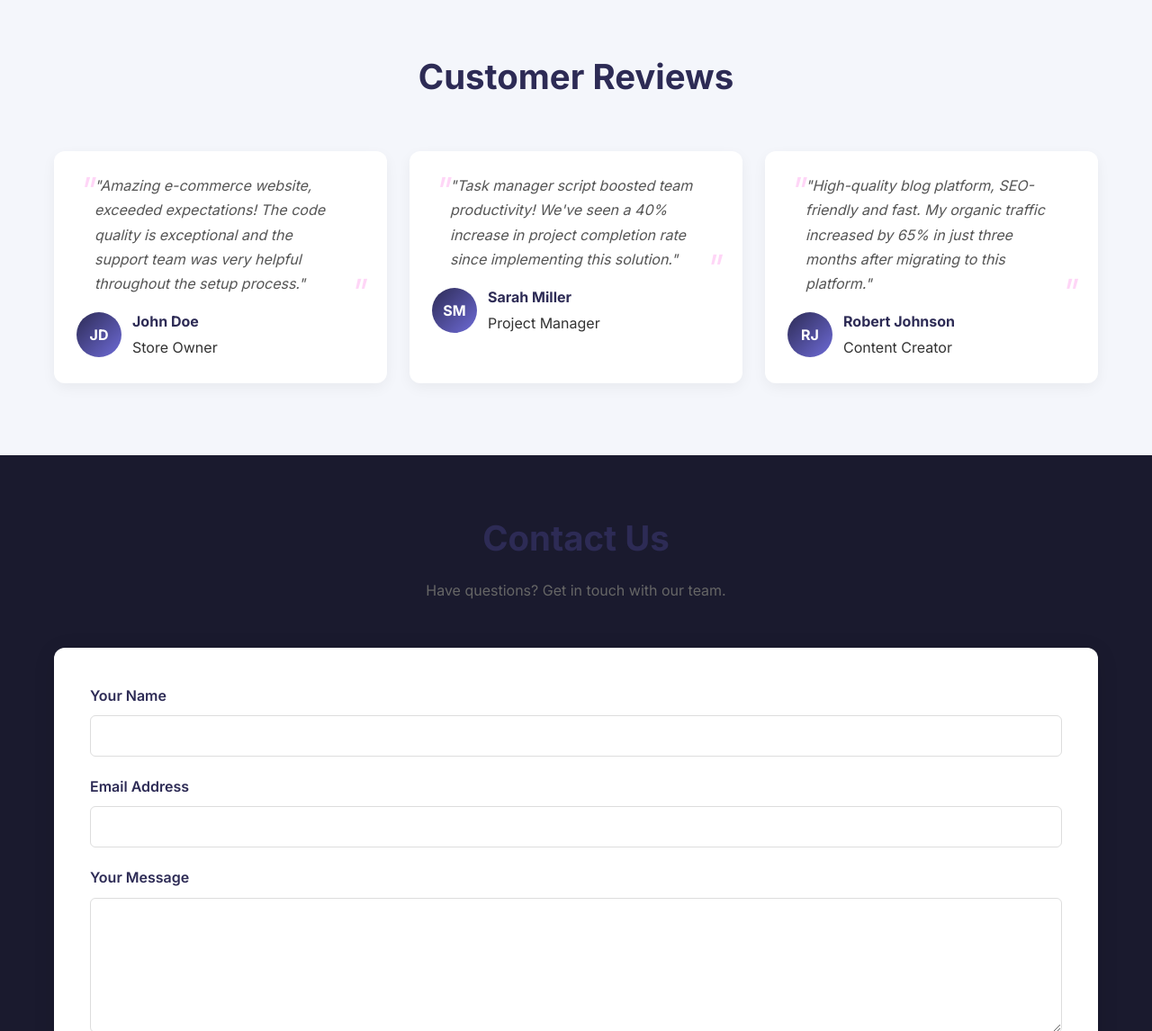
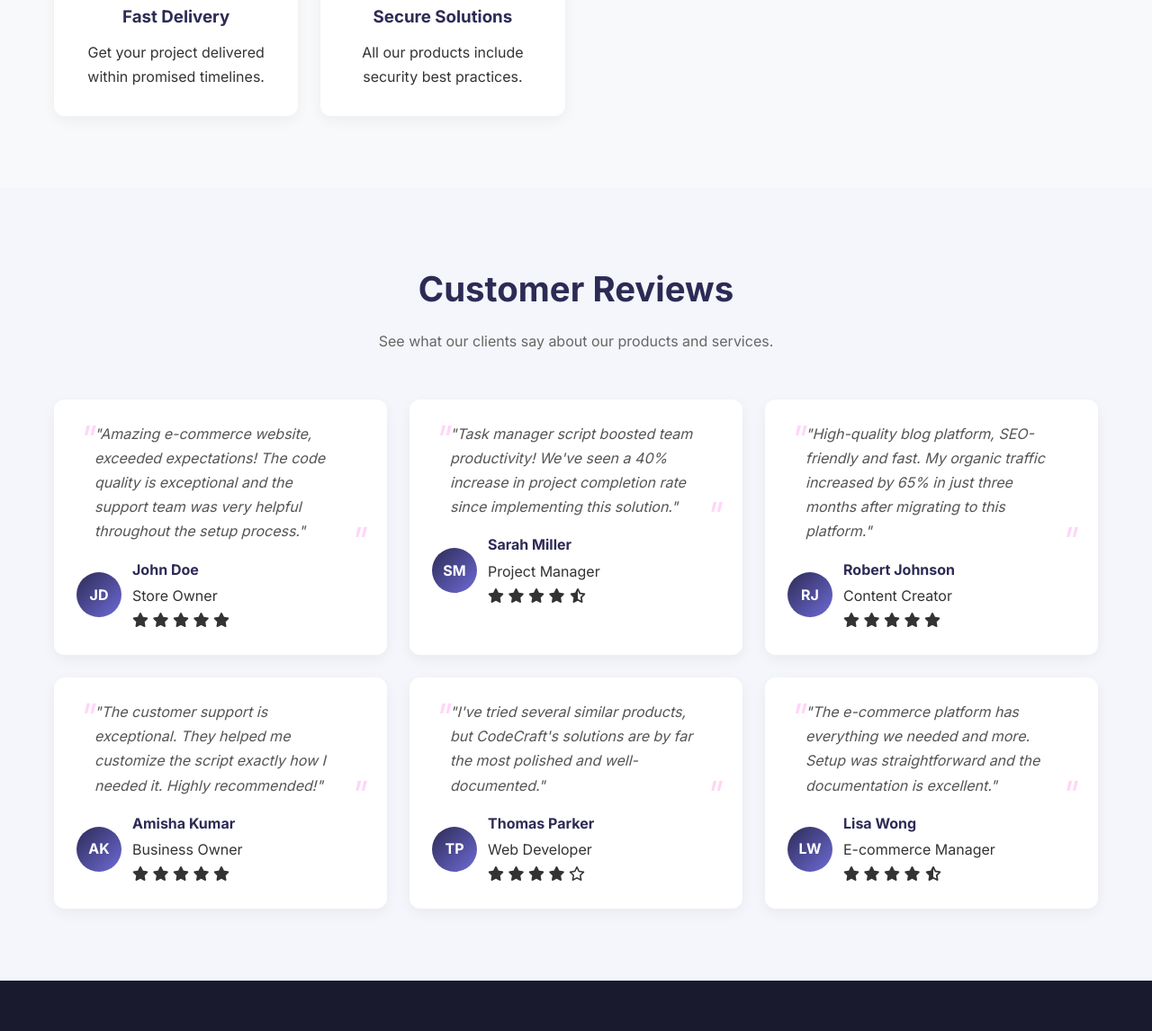
Before and after one commit to phoenix9248756/webstore, a plain HTML site: page index.html in a window 1280 px wide. Shown: the part 2056-3202 px from the top of the page at 90% size. Drawn offline with Linux system fonts and the light colour scheme.

Commit message:
Update index.html

```diff
--- a/index.html
+++ b/index.html
@@ -101,7 +101,7 @@
   </div>
 </section>
 
-<!-- Features -->
+<!-- Why Choose Us Section -->
 <section class="features" id="features">
   <div class="container">
     <div class="section-title">
@@ -109,22 +109,162 @@
       <p>We provide premium solutions with great support.</p>
     </div>
     <div class="features-grid">
-      <div class="feature-card"><i class="fas fa-check-circle"></i><h3>Quality Code</h3><p>Clean, well-documented code following best practices.</p></div>
-      <div class="feature-card"><i class="fas fa-mobile-alt"></i><h3>Responsive</h3><p>Works perfectly on all devices from desktop to mobile.</p></div>
-      <div class="feature-card"><i class="fas fa-headset"></i><h3>Support</h3><p>Get 6 months of free technical support with purchase.</p></div>
-      <div class="feature-card"><i class="fas fa-sync"></i><h3>Free Updates</h3><p>Receive free updates for one year after purchase.</p></div>
+      <div class="feature-card">
+        <i class="fas fa-check-circle"></i>
+        <h3>Quality Code</h3>
+        <p>Clean, well-documented code following best practices.</p>
+      </div>
+      <div class="feature-card">
+        <i class="fas fa-mobile-alt"></i>
+        <h3>Responsive Design</h3>
+        <p>Works perfectly on all devices from desktop to mobile.</p>
+      </div>
+      <div class="feature-card">
+        <i class="fas fa-headset"></i>
+        <h3>24/7 Support</h3>
+        <p>Get 6 months of free technical support with purchase.</p>
+      </div>
+      <div class="feature-card">
+        <i class="fas fa-sync"></i>
+        <h3>Free Updates</h3>
+        <p>Receive free updates for one year after purchase.</p>
+      </div>
+      <div class="feature-card">
+        <i class="fas fa-rocket"></i>
+        <h3>Fast Delivery</h3>
+        <p>Get your project delivered within promised timelines.</p>
+      </div>
+      <div class="feature-card">
+        <i class="fas fa-lock"></i>
+        <h3>Secure Solutions</h3>
+        <p>All our products include security best practices.</p>
+      </div>
     </div>
   </div>
 </section>
 
-<!-- Testimonials -->
+<!-- Customer Reviews Section -->
 <section class="testimonials" id="testimonials">
   <div class="container">
-    <div class="section-title"><h2>Customer Reviews</h2></div>
+    <div class="section-title">
+      <h2>Customer Reviews</h2>
+      <p>See what our clients say about our products and services.</p>
+    </div>
     <div class="testimonial-grid">
-      <div class="testimonial-card"><div class="testimonial-text">"Amazing e-commerce website, exceeded expectations! The code quality is exceptional and the support team was very helpful throughout the setup process."</div><div class="testimonial-author"><div class="author-img">JD</div><div class="author-info"><h4>John Doe</h4><p>Store Owner</p></div></div></div>
-      <div class="testimonial-card"><div class="testimonial-text">"Task manager script boosted team productivity! We've seen a 40% increase in project completion rate since implementing this solution."</div><div class="testimonial-author"><div class="author-img">SM</div><div class="author-info"><h4>Sarah Miller</h4><p>Project Manager</p></div></div></div>
-      <div class="testimonial-card"><div class="testimonial-text">"High-quality blog platform, SEO-friendly and fast. My organic traffic increased by 65% in just three months after migrating to this platform."</div><div class="testimonial-author"><div class="author-img">RJ</div><div class="author-info"><h4>Robert Johnson</h4><p>Content Creator</p></div></div></div>
+      <div class="testimonial-card">
+        <div class="testimonial-text">
+          "Amazing e-commerce website, exceeded expectations! The code quality is exceptional and the support team was very helpful throughout the setup process."
+        </div>
+        <div class="testimonial-author">
+          <div class="author-img">JD</div>
+          <div class="author-info">
+            <h4>John Doe</h4>
+            <p>Store Owner</p>
+            <div class="rating">
+              <i class="fas fa-star"></i>
+              <i class="fas fa-star"></i>
+              <i class="fas fa-star"></i>
+              <i class="fas fa-star"></i>
+              <i class="fas fa-star"></i>
+            </div>
+          </div>
+        </div>
+      </div>
+      <div class="testimonial-card">
+        <div class="testimonial-text">
+          "Task manager script boosted team productivity! We've seen a 40% increase in project completion rate since implementing this solution."
+        </div>
+        <div class="testimonial-author">
+          <div class="author-img">SM</div>
+          <div class="author-info">
+            <h4>Sarah Miller</h4>
+            <p>Project Manager</p>
+            <div class="rating">
+              <i class="fas fa-star"></i>
+              <i class="fas fa-star"></i>
+              <i class="fas fa-star"></i>
+              <i class="fas fa-star"></i>
+              <i class="fas fa-star-half-alt"></i>
+            </div>
+          </div>
+        </div>
+      </div>
+      <div class="testimonial-card">
+        <div class="testimonial-text">
+          "High-quality blog platform, SEO-friendly and fast. My organic traffic increased by 65% in just three months after migrating to this platform."
+        </div>
+        <div class="testimonial-author">
+          <div class="author-img">RJ</div>
+          <div class="author-info">
+            <h4>Robert Johnson</h4>
+            <p>Content Creator</p>
+            <div class="rating">
+              <i class="fas fa-star"></i>
+              <i class="fas fa-star"></i>
+              <i class="fas fa-star"></i>
+              <i class="fas fa-star"></i>
+              <i class="fas fa-star"></i>
+            </div>
+          </div>
+        </div>
+      </div>
+      <div class="testimonial-card">
+        <div class="testimonial-text">
+          "The customer support is exceptional. They helped me customize the script exactly how I needed it. Highly recommended!"
+        </div>
+        <div class="testimonial-author">
+          <div class="author-img">AK</div>
+          <div class="author-info">
+            <h4>Amisha Kumar</h4>
+            <p>Business Owner</p>
+            <div class="rating">
+              <i class="fas fa-star"></i>
+              <i class="fas fa-star"></i>
+              <i class="fas fa-star"></i>
+              <i class="fas fa-star"></i>
+              <i class="fas fa-star"></i>
+            </div>
+          </div>
+        </div>
+      </div>
+      <div class="testimonial-card">
+        <div class="testimonial-text">
+          "I've tried several similar products, but CodeCraft's solutions are by far the most polished and well-documented."
+        </div>
+        <div class="testimonial-author">
+          <div class="author-img">TP</div>
+          <div class="author-info">
+            <h4>Thomas Parker</h4>
+            <p>Web Developer</p>
+            <div class="rating">
+              <i class="fas fa-star"></i>
+              <i class="fas fa-star"></i>
+              <i class="fas fa-star"></i>
+              <i class="fas fa-star"></i>
+              <i class="far fa-star"></i>
+            </div>
+          </div>
+        </div>
+      </div>
+      <div class="testimonial-card">
+        <div class="testimonial-text">
+          "The e-commerce platform has everything we needed and more. Setup was straightforward and the documentation is excellent."
+        </div>
+        <div class="testimonial-author">
+          <div class="author-img">LW</div>
+          <div class="author-info">
+            <h4>Lisa Wong</h4>
+            <p>E-commerce Manager</p>
+            <div class="rating">
+              <i class="fas fa-star"></i>
+              <i class="fas fa-star"></i>
+              <i class="fas fa-star"></i>
+              <i class="fas fa-star"></i>
+              <i class="fas fa-star-half-alt"></i>
+            </div>
+          </div>
+        </div>
+      </div>
     </div>
   </div>
 </section>
@@ -156,9 +296,28 @@
     </div>
 
     <div class="footer-content">
-      <div class="footer-column"><h3>CodeCraft</h3><p>Providing premium websites & scripts for businesses worldwide.</p></div>
-      <div class="footer-column"><h3>Quick Links</h3><a href="#home">Home</a><a href="#products">Products</a><a href="#features">Features</a><a href="#testimonials">Testimonials</a></div>
-      <div class="footer-column"><h3>Contact Us</h3><p><i class="fas fa-envelope"></i> support@codecraft.com</p><p><i class="fas fa-phone"></i> +1 (123) 456-7890</p><div class="social-links"><a href="#"><i class="fab fa-github"></i></a><a href="#"><i class="fab fa-twitter"></i></a><a href="#"><i class="fab fa-facebook-f"></i></a><a href="#"><i class="fab fa-linkedin-in"></i></a></div></div>
+      <div class="footer-column">
+        <h3>CodeCraft</h3>
+        <p>Providing premium websites & scripts for businesses worldwide.</p>
+      </div>
+      <div class="footer-column">
+        <h3>Quick Links</h3>
+        <a href="#home">Home</a>
+        <a href="#products">Products</a>
+        <a href="#features">Features</a>
+        <a href="#testimonials">Testimonials</a>
+      </div>
+      <div class="footer-column">
+        <h3>Contact Us</h3>
+        <p><i class="fas fa-envelope"></i> support@codecraft.com</p>
+        <p><i class="fas fa-phone"></i> +1 (123) 456-7890</p>
+        <div class="social-links">
+          <a href="#"><i class="fab fa-github"></i></a>
+          <a href="#"><i class="fab fa-twitter"></i></a>
+          <a href="#"><i class="fab fa-facebook-f"></i></a>
+          <a href="#"><i class="fab fa-linkedin-in"></i></a>
+        </div>
+      </div>
     </div>
     <div class="copyright">&copy; 2025 CodeCraft. All rights reserved.</div>
   </div>
```
